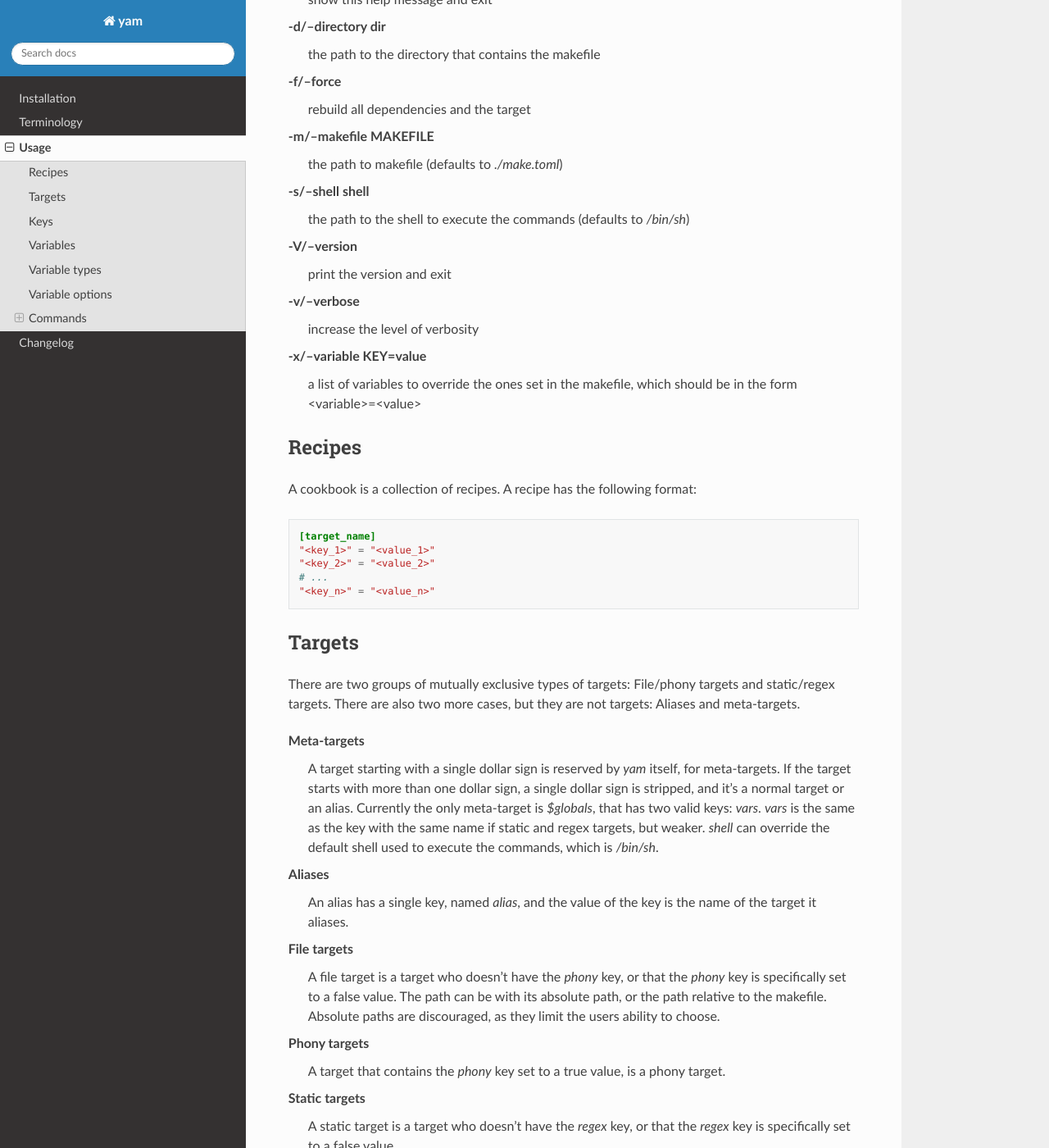
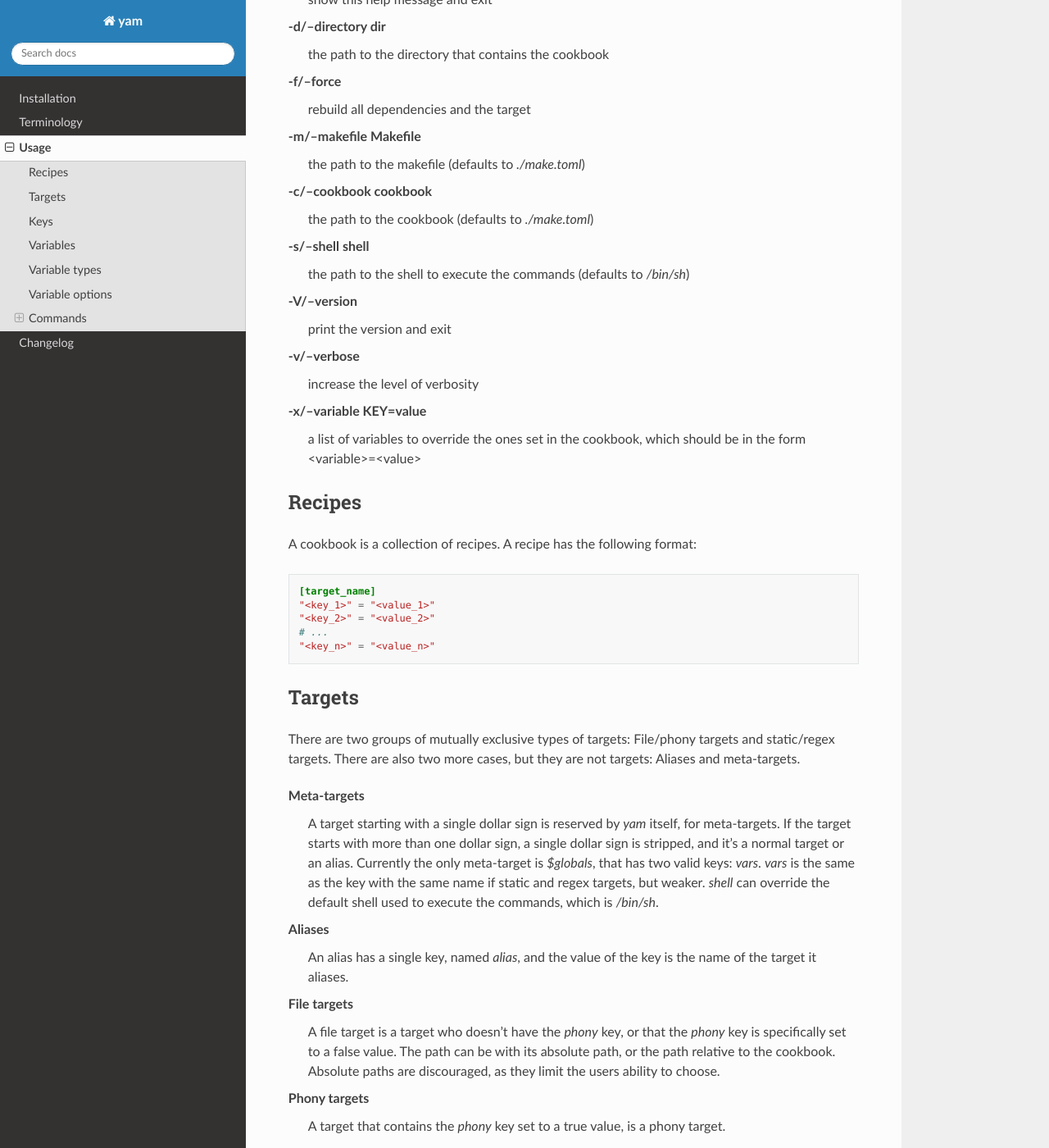
Before and after one commit to spapanik/yamk, a Sphinx documentation site: the page built from docs/source/usage.rst, in a window 1280 px wide and 1400 px high, scrolled down 371 px. Shown: the whole window at 82% size. Built offline with Sphinx 7.4.7 and the Read the Docs theme 2.0.0, drawn with Linux system fonts in a browser that asks for light colours; some of the changed text lies outside the part shown.

Commit message:
Change the name of the recipe book from makefile to cookbook

```diff
--- a/CHANGELOG.rst
+++ b/CHANGELOG.rst
@@ -11,6 +11,7 @@ The format is based on `Keep a Changelog`_, and this project adheres to `Semanti
 
 Changed
 ^^^^^^^
+* The command line interface for passing a cookbook is now -c/--cookbook
 * Change toml parser to tomli
 
 `2.1.0`_ - 2022-01-10
--- a/docs/source/usage.rst
+++ b/docs/source/usage.rst
@@ -10,11 +10,13 @@ Usage
 -h/--help
     show this help message and exit
 -d/--directory  dir
-    the path to the directory that contains the makefile
+    the path to the directory that contains the cookbook
 -f/--force
     rebuild all dependencies and the target
--m/--makefile   MAKEFILE
-    the path to makefile (defaults to *./make.toml*)
+-m/--makefile   Makefile
+    the path to the makefile (defaults to *./make.toml*)
+-c/--cookbook   cookbook
+    the path to the cookbook (defaults to *./make.toml*)
 -s/--shell      shell
     the path to the shell to execute the commands (defaults to */bin/sh*)
 -V/--version
@@ -22,7 +24,7 @@ Usage
 -v/--verbose
     increase the level of verbosity
 -x/--variable   KEY=value
-    a list of variables to override the ones set in the makefile, which should be in the form <variable>=<value>
+    a list of variables to override the ones set in the cookbook, which should be in the form <variable>=<value>
 
 
 Recipes
@@ -49,7 +51,7 @@ Meta-targets
 Aliases
     An alias has a single key, named *alias*, and the value of the key is the name of the target it aliases.
 File targets
-    A file target is a target who doesn't have the *phony* key, or that the *phony* key is specifically set to a false value. The path can be with its absolute path, or the path relative to the makefile. Absolute paths are discouraged, as they limit the users ability to choose.
+    A file target is a target who doesn't have the *phony* key, or that the *phony* key is specifically set to a false value. The path can be with its absolute path, or the path relative to the cookbook. Absolute paths are discouraged, as they limit the users ability to choose.
 Phony targets
     A target that contains the *phony* key set to a true value, is a phony target.
 Static targets
@@ -83,7 +85,7 @@ recursive: boolean (file targets)
 echo: boolean (any)
     By default, the commands are not echoed before they are run. If set to true, they do.
 allow_failures: boolean (any)
-    By default, a failing command will halt the execution of the makefile. This will allow *yam* to try and recover from the error. Allow_failures doesn't guarantee that the execution will resume, because the nature of the failure may not allow that.
+    By default, a failing command will halt the execution of the recipe. This will allow *yam* to try and recover from the error. Allow_failures doesn't guarantee that the execution will resume, because the nature of the failure may not allow that.
 
 Variables
 ---------
```
Also changed, not shown: 3 other files.
